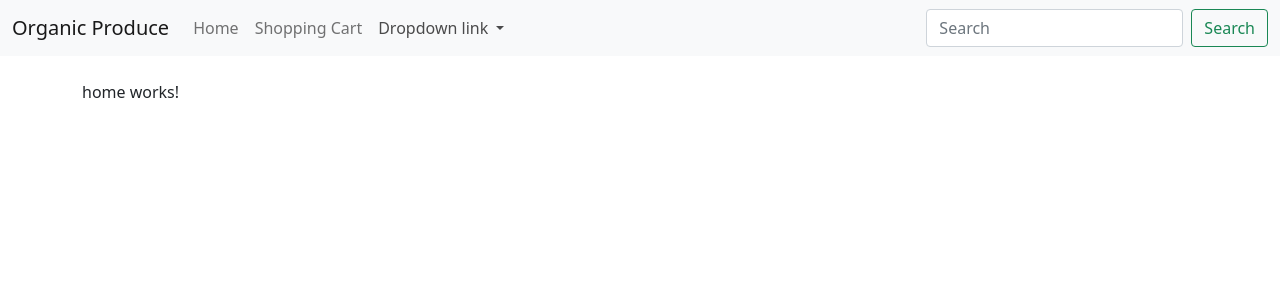
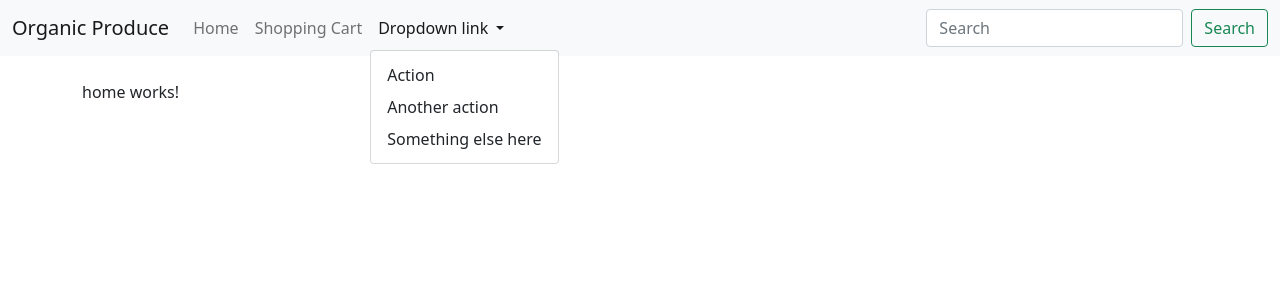
Before and after one commit to GWill44/organic-shop, an Angular app in the folder angular-organic-store/: page / in a window 1280 px wide. Both pictures are taken after a click on the button "Dropdown link". Shown: the top 300 px of the page. Built offline with nearby package versions, Linux system fonts and the light colour scheme.

Commit message:
Installed ng-bootstrap and implemented dropdown

```diff
--- a/angular-organic-store/angular.json
+++ b/angular-organic-store/angular.json
@@ -27,6 +27,7 @@
               "src/assets"
             ],
             "styles": [
+              "node_modules/bootstrap/dist/css/bootstrap.min.css",
               "src/styles.css"
             ],
             "scripts": []
--- a/angular-organic-store/package.json
+++ b/angular-organic-store/package.json
@@ -15,9 +15,12 @@
     "@angular/compiler": "~13.2.0",
     "@angular/core": "~13.2.0",
     "@angular/forms": "~13.2.0",
+    "@angular/localize": "~13.2.0",
     "@angular/platform-browser": "~13.2.0",
     "@angular/platform-browser-dynamic": "~13.2.0",
     "@angular/router": "~13.2.0",
+    "@ng-bootstrap/ng-bootstrap": "^12.0.0",
+    "@popperjs/core": "^2.11.2",
     "bootstrap": "^5.1.3",
     "rxjs": "~7.5.0",
     "tslib": "^2.3.0",
--- a/angular-organic-store/src/app/app.module.ts
+++ b/angular-organic-store/src/app/app.module.ts
@@ -13,6 +13,7 @@ import { AdminProductsComponent } from './admin/admin-products/admin-products.co
 import { AdminOrdersComponent } from './admin/admin-orders/admin-orders.component';
 import { LoginComponent } from './login/login.component';
 import {AppRoutingModule} from "./app-routing.module";
+import { NgbModule } from '@ng-bootstrap/ng-bootstrap';
 
 @NgModule({
   declarations: [
@@ -30,7 +31,8 @@ import {AppRoutingModule} from "./app-routing.module";
   ],
   imports: [
     BrowserModule,
-    AppRoutingModule
+    AppRoutingModule,
+    NgbModule
   ],
   providers: [],
   bootstrap: [AppComponent]
--- a/angular-organic-store/src/app/bs-navbar/bs-navbar.component.html
+++ b/angular-organic-store/src/app/bs-navbar/bs-navbar.component.html
@@ -12,11 +12,11 @@
         <li class="nav-item">
           <a class="nav-link" routerLink="/shopping-cart">Shopping Cart</a>
         </li>
-        <li class="nav-item dropdown">
-          <a class="nav-link dropdown-toggle" href="#" id="navbarDropdownMenuLink" role="button" data-bs-toggle="dropdown" aria-expanded="false">
+        <li ngbDropdown class="nav-item dropdown">
+          <a ngbDropdownToggle class="nav-link dropdown-toggle" href="#" id="navbarDropdownMenuLink" role="button" data-bs-toggle="dropdown" aria-expanded="false">
             Dropdown link
           </a>
-          <ul class="dropdown-menu" aria-labelledby="navbarDropdownMenuLink">
+          <ul ngbDropdownMenu class="dropdown-menu" aria-labelledby="navbarDropdownMenuLink">
             <li><a class="dropdown-item" href="#">Action</a></li>
             <li><a class="dropdown-item" href="#">Another action</a></li>
             <li><a class="dropdown-item" href="#">Something else here</a></li>
--- a/angular-organic-store/src/polyfills.ts
+++ b/angular-organic-store/src/polyfills.ts
@@ -1,3 +1,7 @@
+/***************************************************************************************************
+ * Load `$localize` onto the global scope - used if i18n tags appear in Angular templates.
+ */
+import '@angular/localize/init';
 /**
  * This file includes polyfills needed by Angular and is loaded before the app.
  * You can add your own extra polyfills to this file.
```
Also changed, not shown: 1 other file (tests, documents, lock files or other folders).
